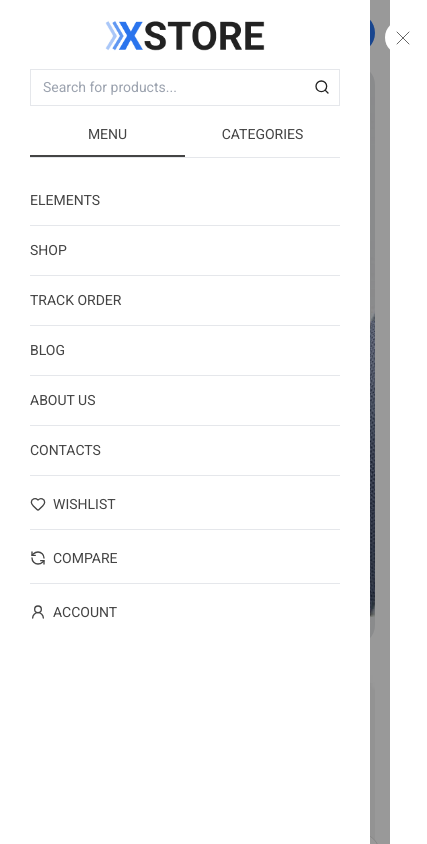
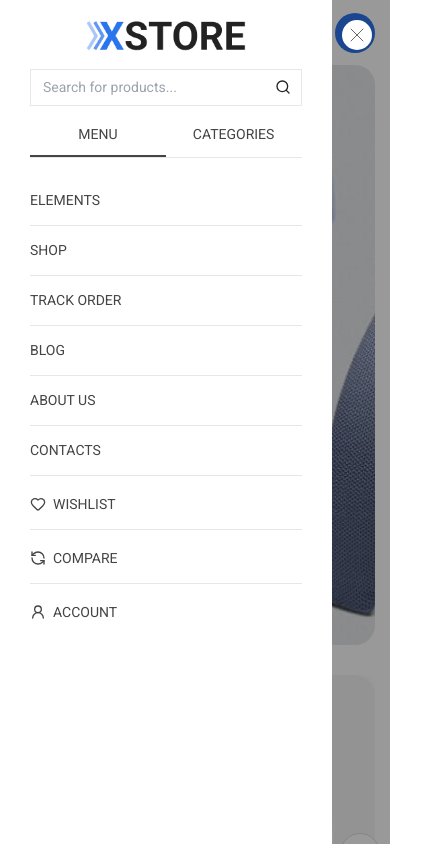
Before and after one commit to vithocbai/ecommerce-app, a React (Vite) app: page / in a window 390 px wide. Both pictures are taken after a click on the button 27 px from the left and 32 px from the top of the page. Shown: the top 844 px of the page, 427 px wide, since content can reach past the window. Built offline with nearby package versions, Linux system fonts and the light colour scheme.

Commit message:
style(ui): update responsive styles for Header and Hotspot components
Cập nhật giao diện responsive cho Header và Hotspot để hiển thị tốt hơn trên các kích thước màn hình.

```diff
--- a/src/components/Header/Header.tsx
+++ b/src/components/Header/Header.tsx
@@ -147,12 +147,12 @@ function Header() {
                             animate={{ x: "-0%" }}
                             exit={{ x: "-100%" }}
                             transition={{ duration: 0.3, ease: "easeInOut" }}
-                            className="fixed z-50 top-0 left-0 bottom-0 h-[100vh] w-[370px] bg-white px-[30px] py-5"
+                            className="fixed z-50 top-0 left-0 bottom-0 h-[100vh] w-[370px] max-sm:w-[85%] bg-white px-[30px] py-5"
                         >
                             {/* Close */}
                             <div
                                 onClick={handleOpenMenu}
-                                className="absolute z-10 right-[-50px] top-[20px] flexCenter w-[35px] h-[35px] bg-white rounded-[99px]"
+                                className="absolute z-10 right-[-50px] max-sm:right-[-40px] top-[20px] flexCenter max-sm:w-[30px] max-sm:h-[30px] w-[35px] h-[35px] bg-white rounded-[99px]"
                             >
                                 <X strokeWidth={0.6} />
                             </div>
--- a/src/components/ProductHotspotSection/Hotspot.tsx
+++ b/src/components/ProductHotspotSection/Hotspot.tsx
@@ -49,7 +49,7 @@ const Hotspot: React.FC<HotspotProps> = ({ top, left, cardPosition = "top-left",
                 };
             case "bottom-right":
                 return {
-                    cardClass: "bottom-[40px] -right-[124px]",
+                    cardClass: "bottom-[40px] -right-[124px] max-md:right-[-10px]",
                     arrowClass: "top-[98.2%] left-[47%]",
                 };
             case "center-left":
```
